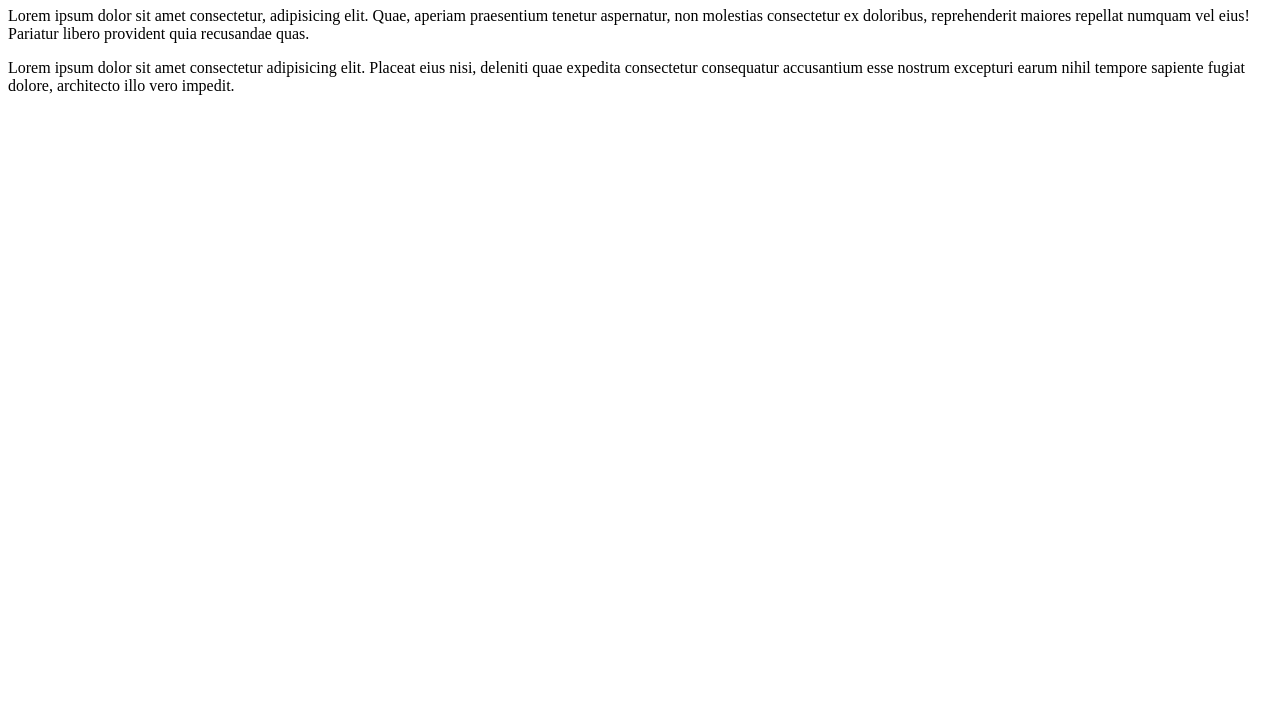
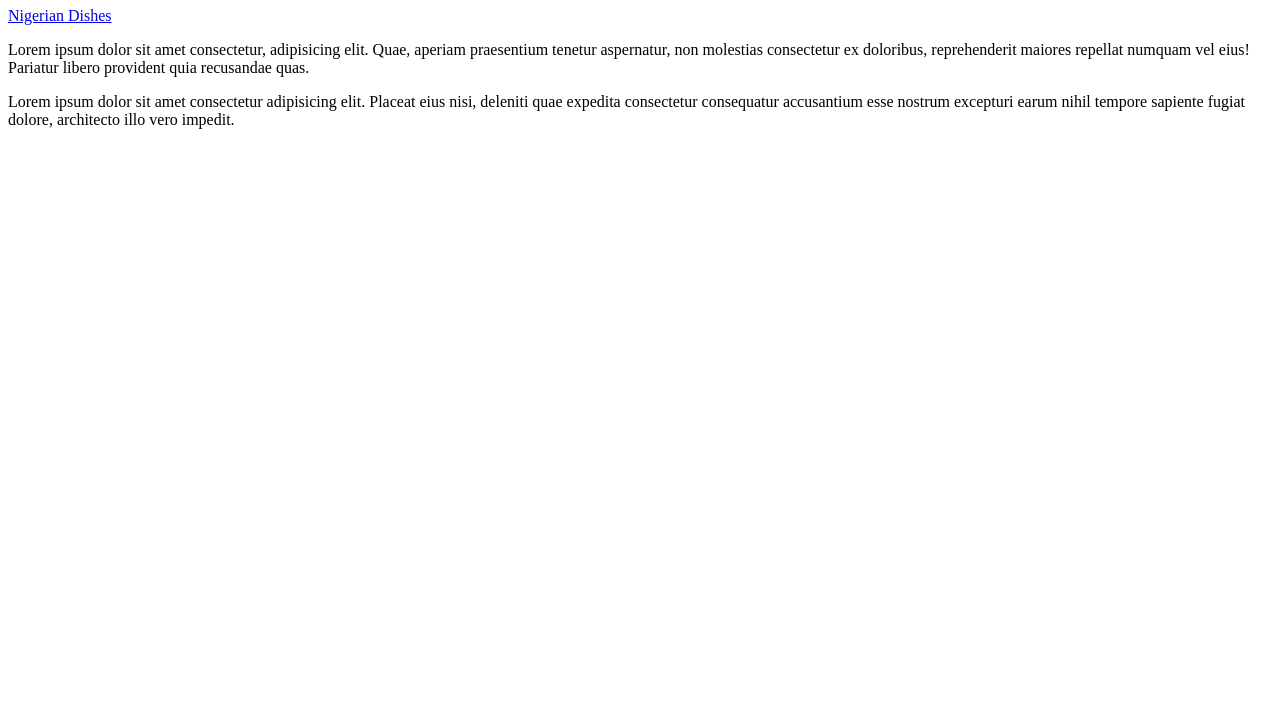
Before and after one commit to Kadunapikin/odin-practice, a plain HTML site: page index.html in a window 1280 px wide. Shown: the part 73-800 px from the top of the page. Drawn offline with Linux system fonts and the light colour scheme.

Commit message:
link recipes.html on index.html page

```diff
--- a/index.html
+++ b/index.html
@@ -4,10 +4,11 @@
     <meta charset="UTF-8">
     <meta http-equiv="X-UA-Compatible" content="IE=edge">
     <meta name="viewport" content="width=device-width, initial-scale=1.0">
-    <title>Document</title>
+    <title>Odin Recipe</title>
 </head>
 <body>
     <h1>The Odin Recipe</h1>
+    <a href="./recipes.html">Nigerian Dishes</a>
 
     <p>Lorem ipsum dolor sit amet consectetur, adipisicing elit. Quae, aperiam praesentium tenetur aspernatur,
         non molestias consectetur ex doloribus,
```
